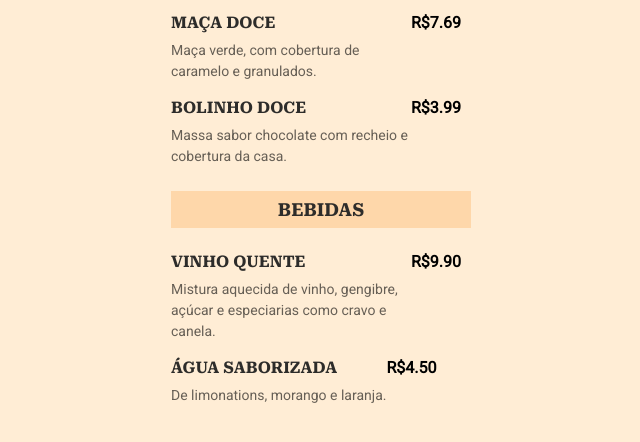
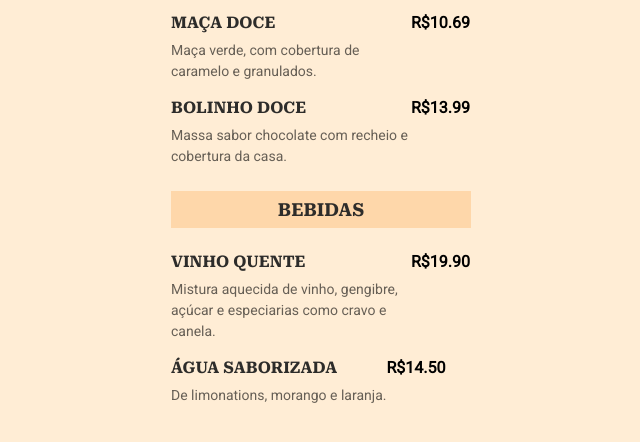
Before and after one commit to ex0bi019/maratona3, a plain HTML site: page index.html in a window 1280 px wide. Shown: the part 250-692 px from the top of the page, 319-959 px from the left. Drawn offline with Linux system fonts and the light colour scheme.

Commit message:
Atualizado os preço

```diff
--- a/index.html
+++ b/index.html
@@ -46,7 +46,7 @@
           </div>
 
           <strong class="Prince">
-            R$7.69
+            R$10.69
           </strong>
         </li>
 
@@ -59,7 +59,7 @@
           </div>
 
           <strong class="Prince">
-            R$3.99
+            R$13.99
           </strong>
         </li>
       </ul>
@@ -78,7 +78,7 @@
           </div>
 
           <strong class="Prince">
-            R$9.90
+            R$19.90
           </strong>
         </li>
 
@@ -91,7 +91,7 @@
           </div>
 
           <strong class="Prince">
-            R$4.50
+            R$14.50
           </strong>
         </li>
       </ul>
```
